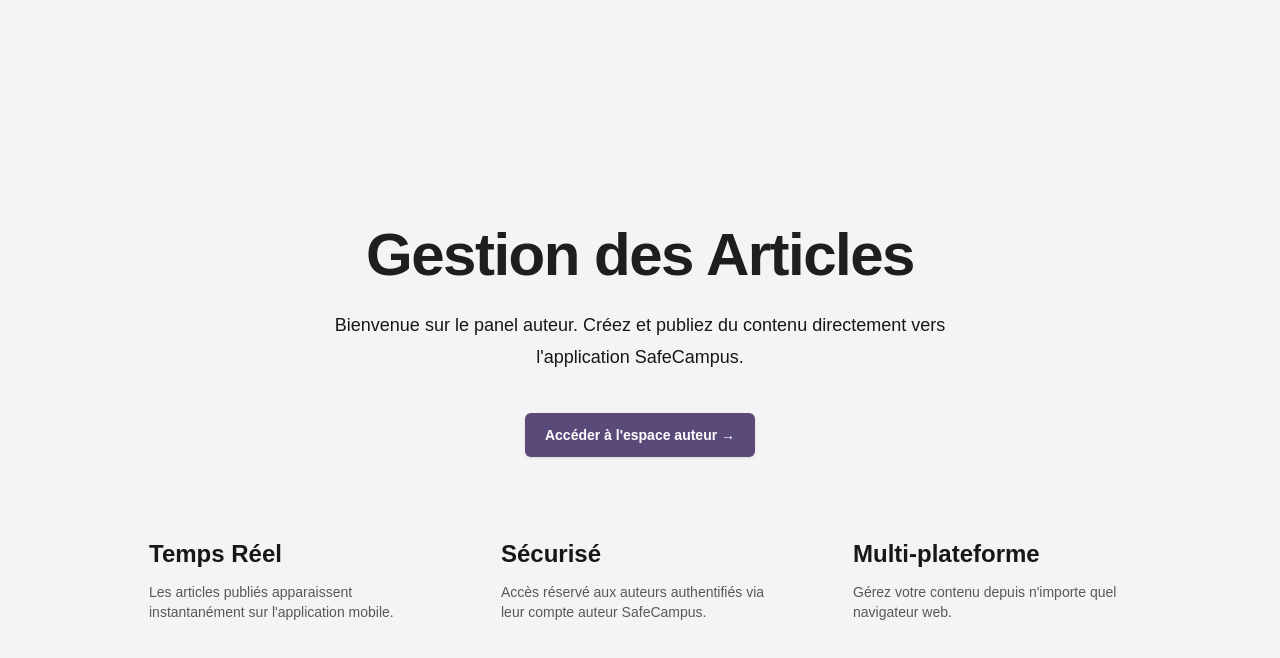
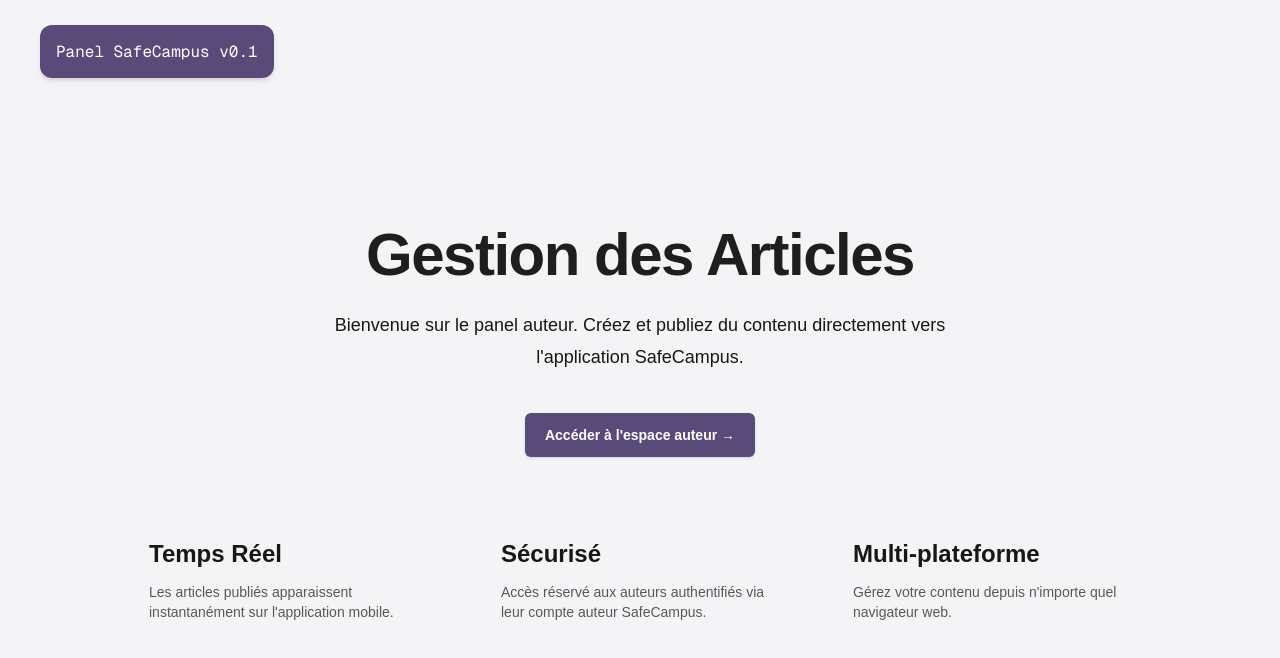
Before and after one commit to TheClumsyRaccoon/safecampus-panel, a Next.js app: page / in a window 1280 px wide. Shown: the top 658 px of the page. Built offline with nearby package versions, Linux system fonts and the light colour scheme.

Commit message:
indicatif version

```diff
--- a/app/page.js
+++ b/app/page.js
@@ -3,6 +3,12 @@ import Link from 'next/link';
 export default function Home() {
   return (
     <main className="flex min-h-screen flex-col items-center justify-center bg-background p-8">
+      <div className="absolute top-10 left-10">
+        <span className="rounded-xl bg-primary px-4 py-4 text-white font-mono shadow-md">
+          Panel SafeCampus v0.1
+        </span>
+      </div>
+
       <div className="text-center max-w-2xl mx-auto my-16">
         <h1 className="text-4xl font-bold tracking-tight text-textmain sm:text-6xl">
           Gestion des Articles
```
